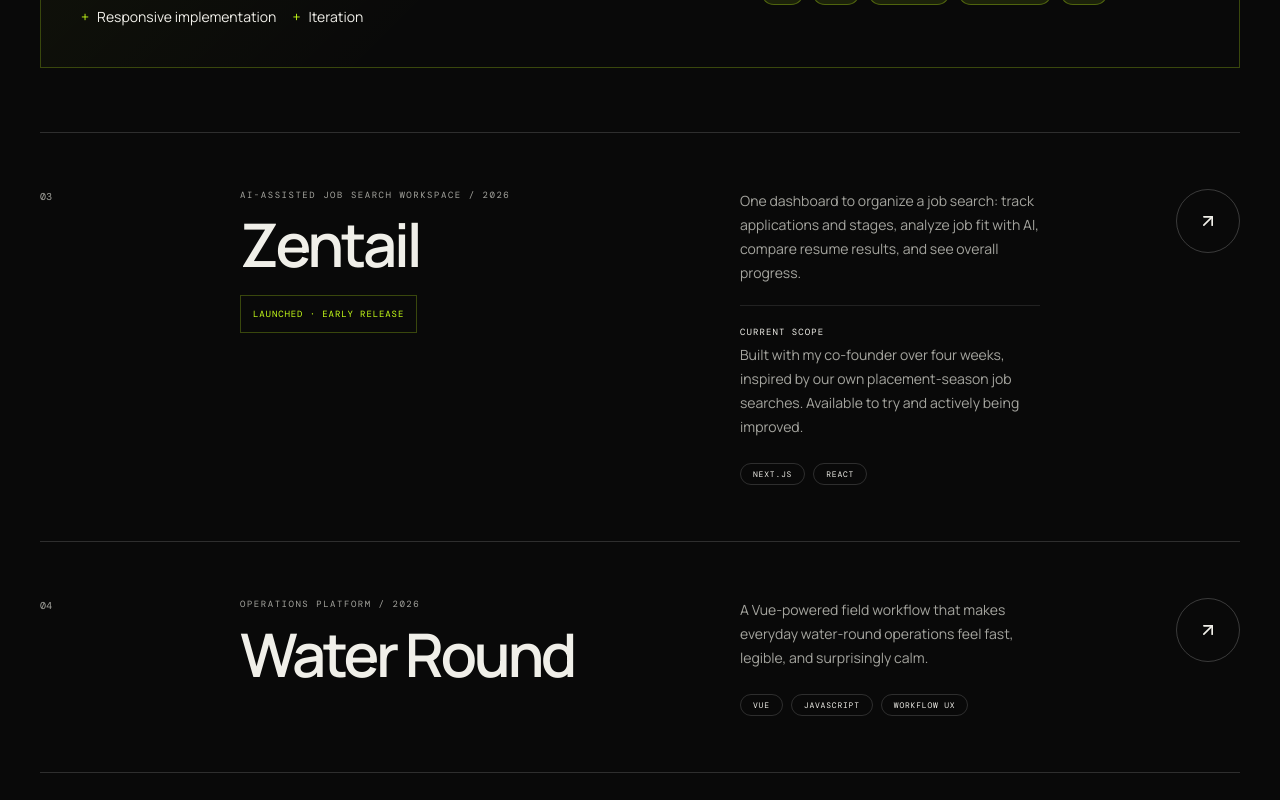
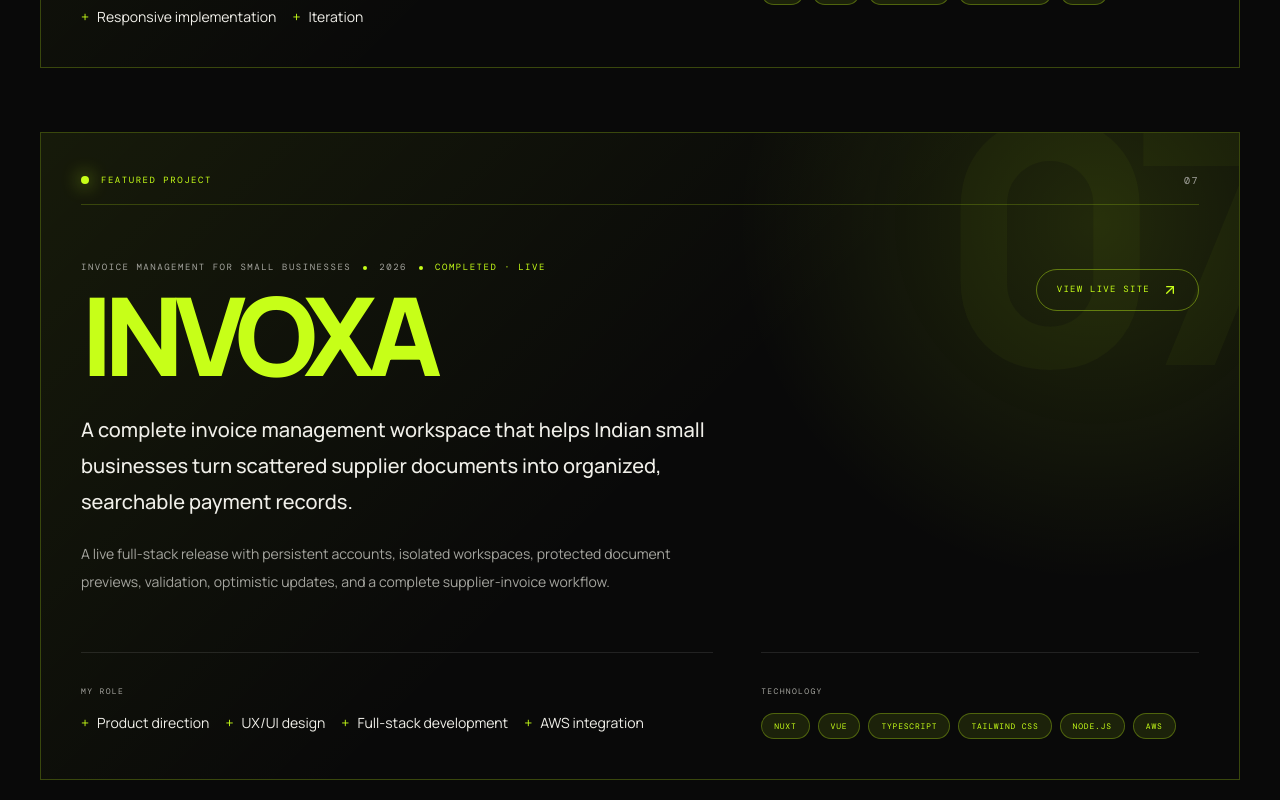
Before and after one commit to rizwyy/Portfolio26, a Nuxt app: page / in a window 1280 px wide. Shown: the part 3880-4680 px from the top of the page. Built offline with nearby package versions, Linux system fonts and the light colour scheme; a web font is replaced by a local one.

Commit message:
feat: enhance Invoxa project details with story, roles, and status display

```diff
--- a/app/app.vue
+++ b/app/app.vue
@@ -150,11 +150,20 @@
     status: "Completed · Live",
     description:
       "An invoice management workspace for Indian small businesses, supporting business workspaces, invoice uploads and previews, manual review and editing, payment tracking, search and filters, archive/restore, CSV export, and dashboard summaries.",
+    story:
+      "A complete invoice management workspace that helps Indian small businesses turn scattered supplier documents into organized, searchable payment records.",
     details:
       "A live full-stack release with persistent accounts, isolated workspaces, protected document previews, validation, optimistic updates, and a complete supplier-invoice workflow.",
+    role: [
+      "Product direction",
+      "UX/UI design",
+      "Full-stack development",
+      "AWS integration",
+    ],
     stack: ["Nuxt", "Vue", "TypeScript", "Tailwind CSS", "Node.js", "AWS"],
     url: "https://invoxa-aws.netlify.app/",
     accent: "#c7ff18",
+    featured: true,
   },
 ];
 
@@ -768,6 +777,10 @@
                     ><span class="h-1 w-1 rounded-full bg-acid" /><span>{{
                       featuredProject.year
                     }}</span>
+                    <template v-if="featuredProject.status">
+                      <span class="h-1 w-1 rounded-full bg-acid" />
+                      <span class="text-acid">{{ featuredProject.status }}</span>
+                    </template>
                   </div>
                   <h3
                     class="mb-6 font-sans text-[clamp(4rem,8.5vw,8.5rem)] font-extrabold uppercase leading-[.75] tracking-[-.08em] text-acid md:mb-9"
```
